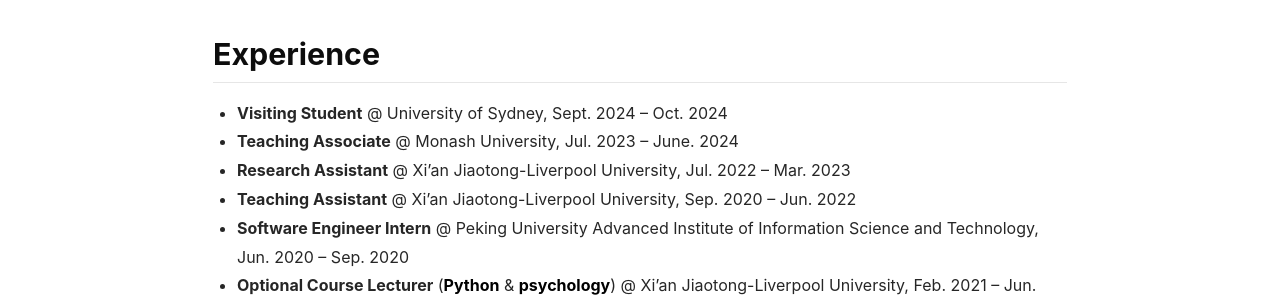
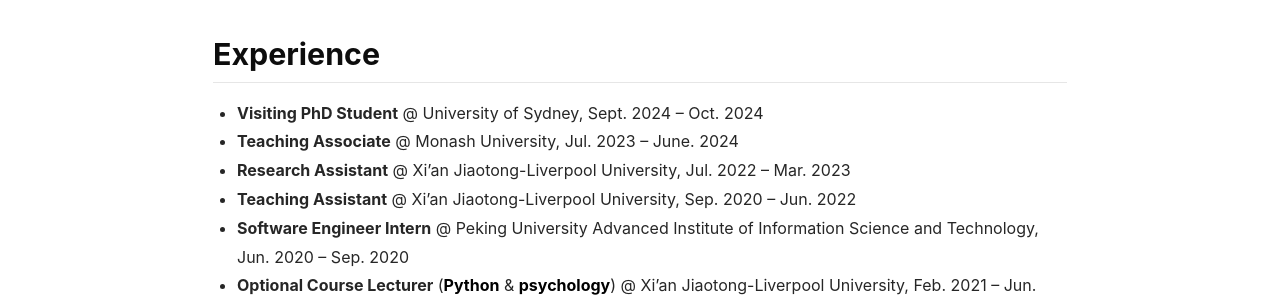
Before and after one commit to Donkequan/Donkequan.github.io, a Jekyll site: the page built from about.md, in a window 1280 px wide. Shown: the part 600-897 px from the top of the page. Built offline with Jekyll 4.4.1, drawn with Linux system fonts in a browser that asks for light colours; nearby versions of some CDN libraries.

Commit message:
Update about.md

```diff
--- a/about.md
+++ b/about.md
@@ -22,7 +22,7 @@
 - **BSc** in [Information and Computing Science](https://www.xjtlu.edu.cn/en/study/undergraduate/information-and-computing-science) (First Class Honours awarded by the University of Liverpool), Xi'an Jiaotong-Liverpool University, China, 2015-2020
 
 ## Experience
-- **Visiting Student** @ University of Sydney, Sept. 2024 -- Oct. 2024
+- **Visiting PhD Student** @ University of Sydney, Sept. 2024 -- Oct. 2024
 - **Teaching Associate** @ Monash University, Jul. 2023 -- June. 2024
 - **Research Assistant** @ Xi'an Jiaotong-Liverpool University, Jul. 2022 -- Mar. 2023
 - **Teaching Assistant** @ Xi'an Jiaotong-Liverpool University, Sep. 2020 -- Jun. 2022
```
